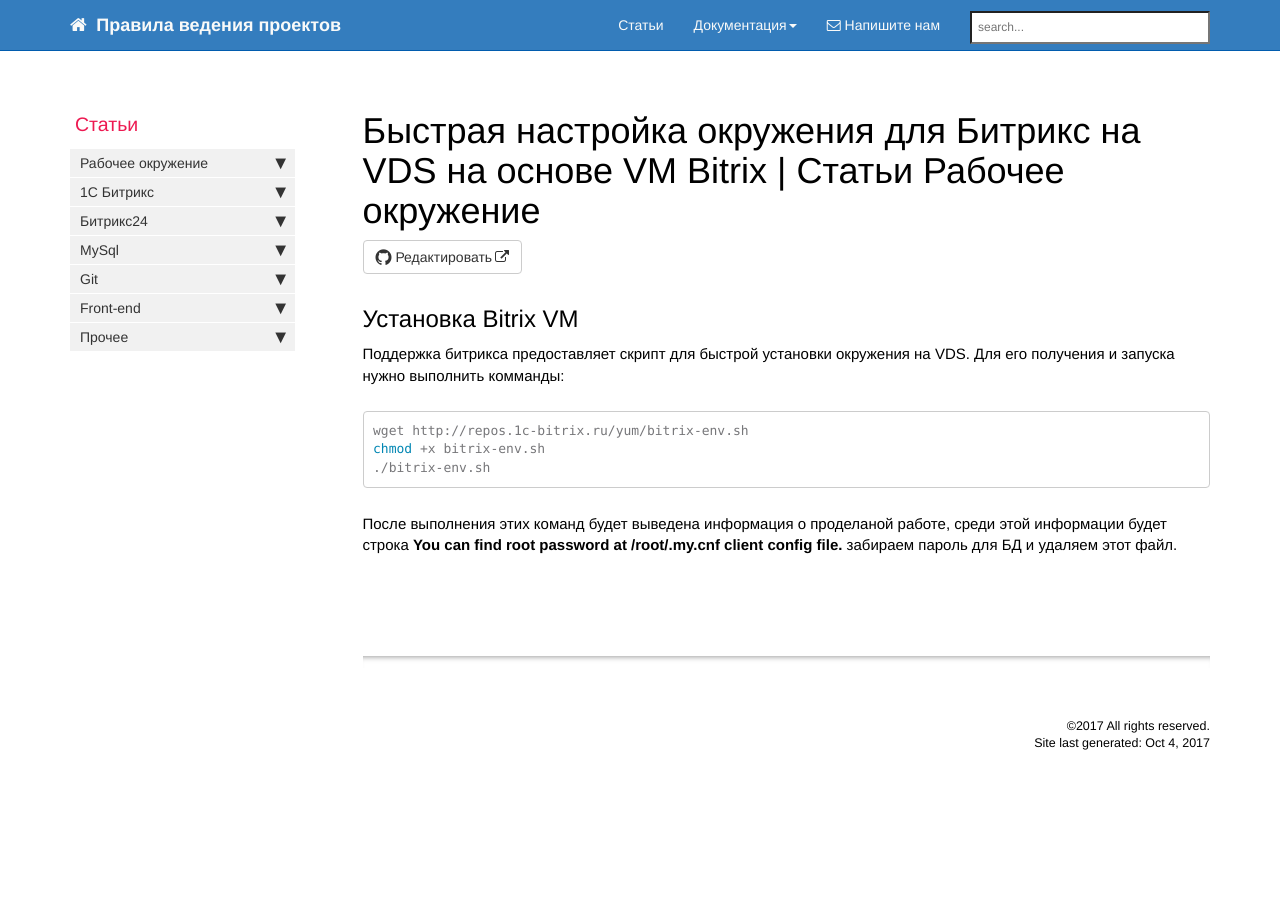
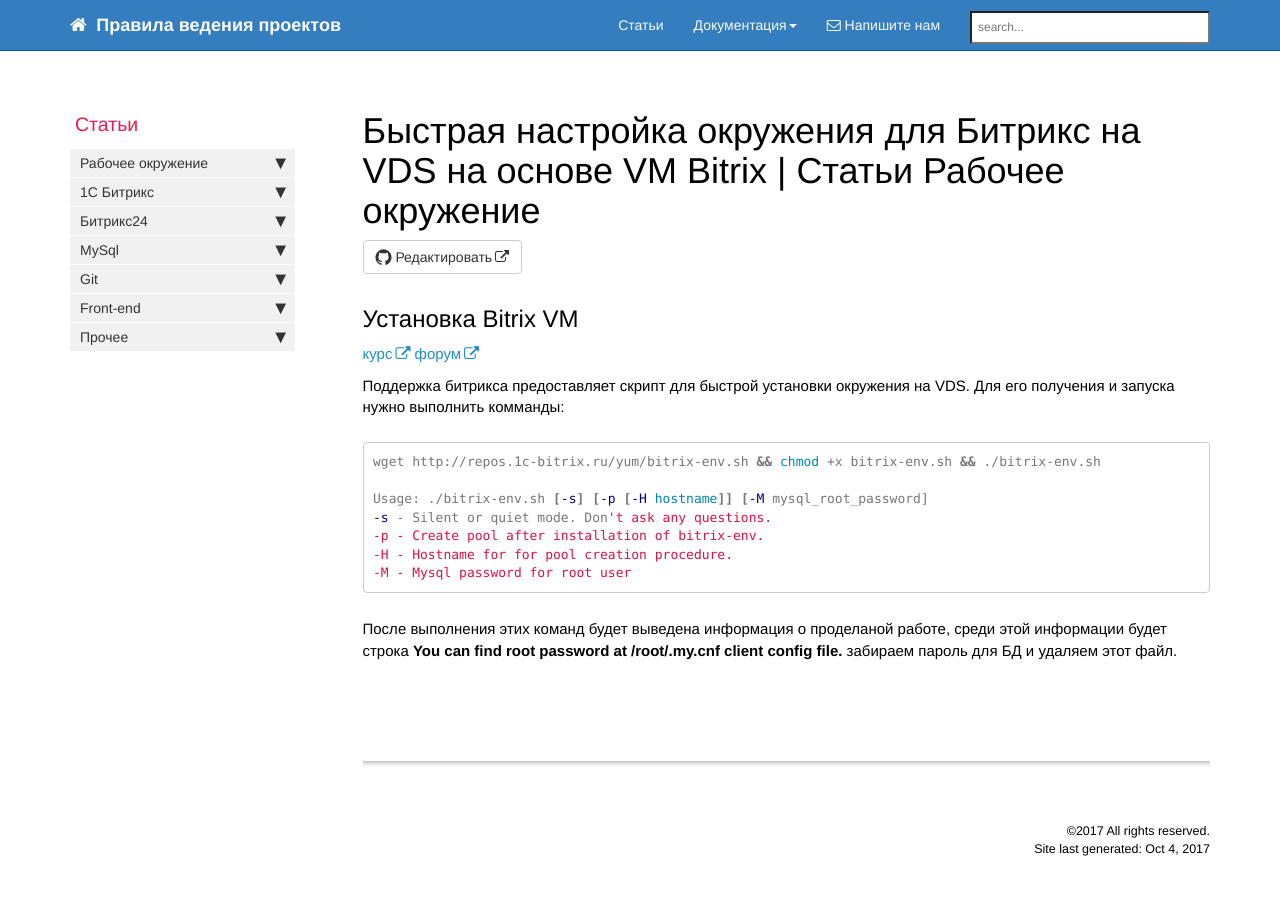
Before and after one commit to gdecider/gdecider.github.io, a Jekyll site: the page built from pages/articles/articles-env-bitrix-vm-fast-setup-vds.md, in a window 1280 px wide. Built offline with Jekyll 4.4.1, drawn with Linux system fonts in a browser that asks for light colours; nearby versions of some CDN libraries; comment, search, counter and statistics services are not loaded.

Commit message:
Update articles-env-bitrix-vm-fast-setup-vds.md

````diff
--- a/pages/articles/articles-env-bitrix-vm-fast-setup-vds.md
+++ b/pages/articles/articles-env-bitrix-vm-fast-setup-vds.md
@@ -9,12 +9,19 @@
 
 ## Установка Bitrix VM
 
+[курс](https://dev.1c-bitrix.ru/learning/course/?COURSE_ID=37&INDEX=Y)
+[форум](https://dev.1c-bitrix.ru/community/forums/forum32/topic98645/)
+
 Поддержка битрикса предоставляет скрипт для быстрой установки окружения на VDS.
 Для его получения и запуска нужно выполнить комманды:
 
 ```sh
-wget http://repos.1c-bitrix.ru/yum/bitrix-env.sh
-chmod +x bitrix-env.sh
-./bitrix-env.sh
+wget http://repos.1c-bitrix.ru/yum/bitrix-env.sh && chmod +x bitrix-env.sh && ./bitrix-env.sh
+
+Usage: ./bitrix-env.sh [-s] [-p [-H hostname]] [-M mysql_root_password]
+-s - Silent or quiet mode. Don't ask any questions.
+-p - Create pool after installation of bitrix-env.
+-H - Hostname for for pool creation procedure.
+-M - Mysql password for root user
 ```
 После выполнения этих команд будет выведена информация о проделаной работе, среди этой информации будет строка **You can find root password at /root/.my.cnf client config file.** забираем пароль для БД и удаляем этот файл.
````
